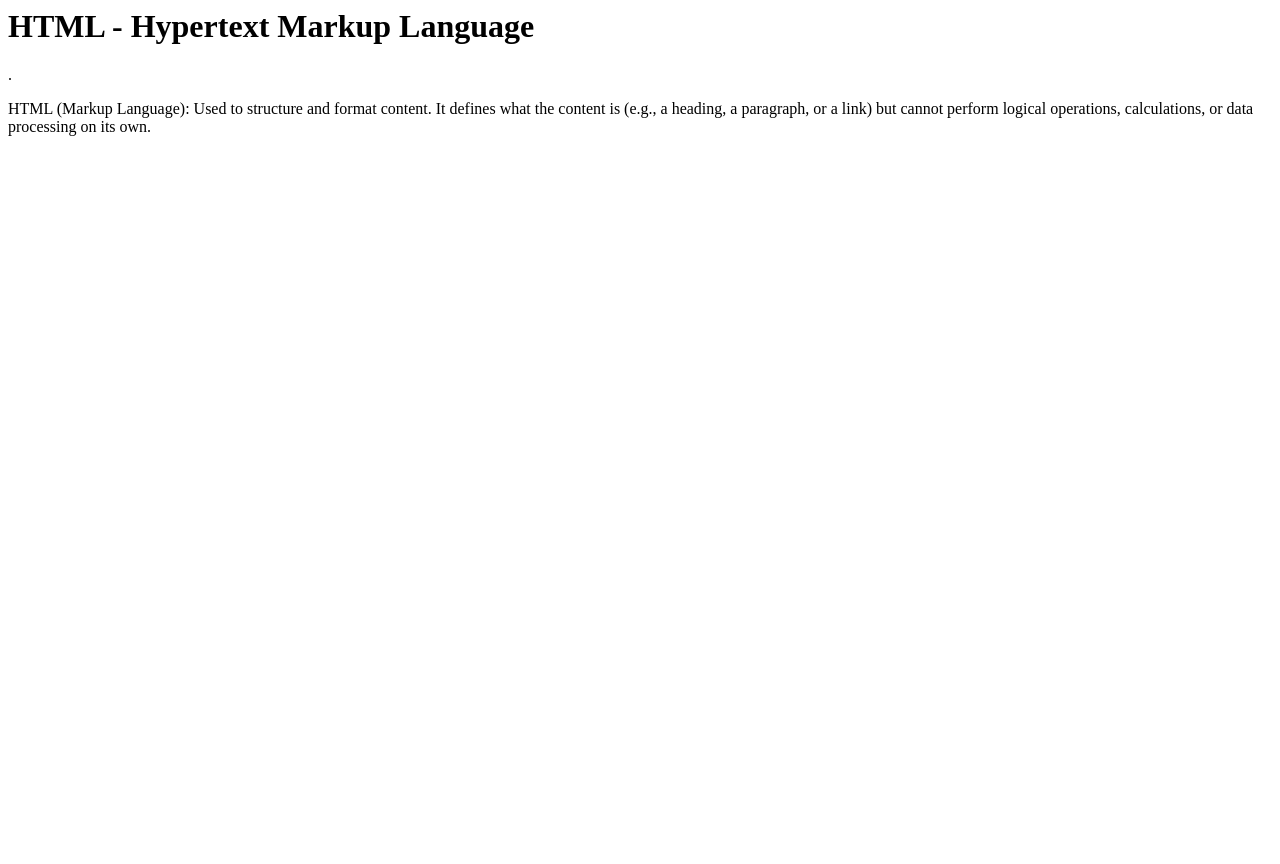
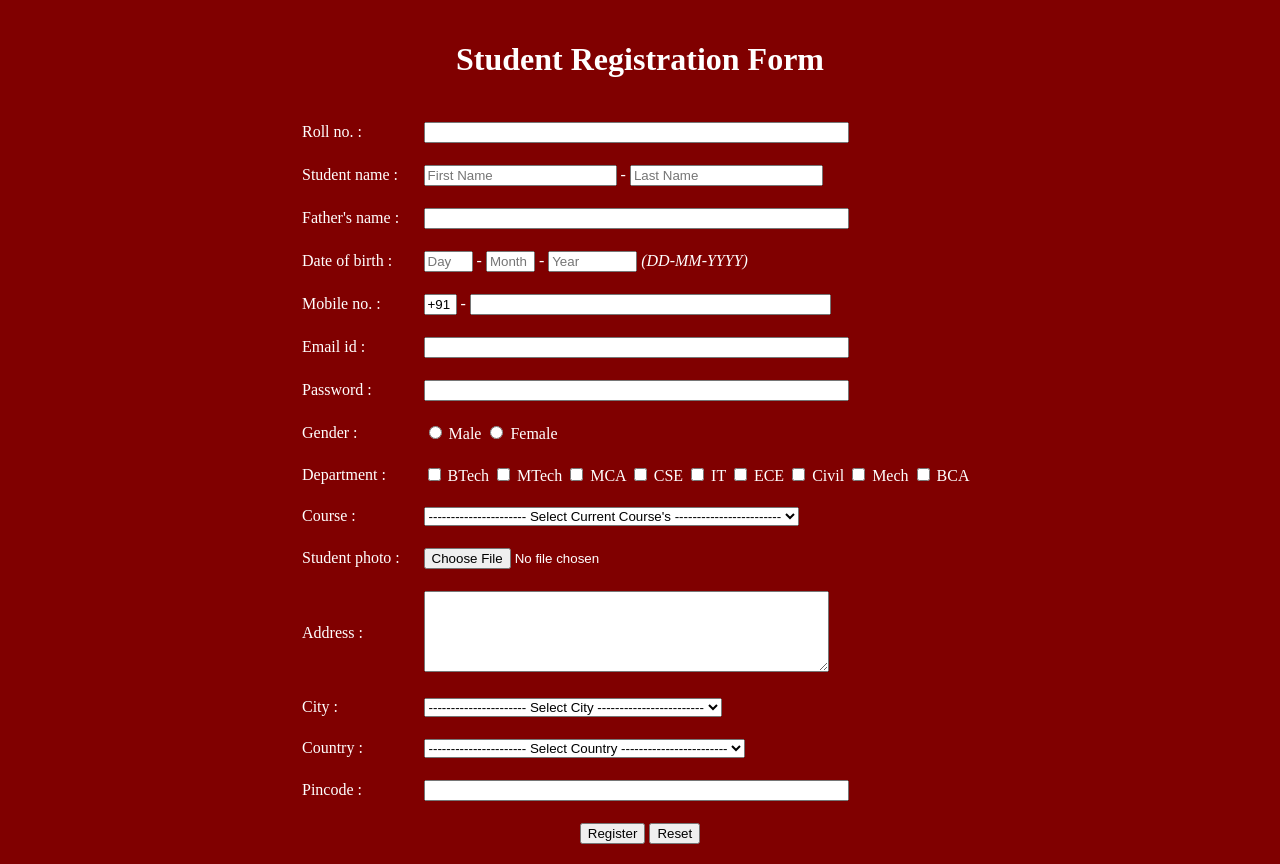
Before and after one commit to padmadarji/HTMLTutorial, a plain HTML site: page page1.html in a window 1280 px wide. Before the commit the page ends 800 px from the top, so only its background shows below. Drawn offline with Linux system fonts and the light colour scheme.

Commit message:
Update page1.html

```diff
--- a/page1.html
+++ b/page1.html
@@ -1,9 +1,155 @@
+<!DOCTYPE html>
 <html>
-  <head>
-    <title>
-    First H1TML Web Page
-  </title>
-  </head>
-  <h1>HTML - Hypertext Markup Language</h1>
- .<p>HTML (Markup Language): Used to structure and format content. It defines what the content is (e.g., a heading, a paragraph, or a link) but cannot perform logical operations, calculations, or data processing on its own.</p>
+
+<head>
+    <title>Student Registration Form</title>
+</head>
+
+<body bgcolor="#800000" text="#ffffff">
+
+    <form>
+        <table align="center" width="700" cellpadding="10">
+
+            <tr>
+                <td colspan="2" align="center">
+                    <h1>Student Registration Form</h1>
+                </td>
+            </tr>
+
+            <tr>
+                <td>Roll no. :</td>
+                <td><input type="text" size="50" /></td>
+            </tr>
+
+            <tr>
+                <td>Student name :</td>
+                <td>
+                    <input type="text" size="21" Placeholder="First Name" />
+                    -
+                    <input type="text" size="21" Placeholder="Last Name" />
+                </td>
+            </tr>
+
+            <tr>
+                <td>Father's name :</td>
+                <td><input type="text" size="50" /></td>
+            </tr>
+
+            <tr>
+                <td>Date of birth :</td>
+                <td>
+                    <input type="text" size="3" Placeholder="Day" /> -
+                    <input type="text" size="3" Placeholder="Month" /> -
+                    <input type="text" size="8" Placeholder="Year" />
+                    <i>(DD-MM-YYYY)</i>
+                </td>
+            </tr>
+
+            <tr>
+                <td>Mobile no. :</td>
+                <td>
+                    <input type="text" size="1" value="+91" /> -
+                    <input type="text" size="42" />
+                </td>
+            </tr>
+            <tr>
+                <td>Email id :</td>
+                <td><input type="text" size="50" /></td>
+            </tr>
+
+            <tr>
+                <td>Password :</td>
+                <td><input type="password" size="50" /></td>
+            </tr>
+
+            <tr>
+                <td>Gender :</td>
+                <td>
+                    <input type="radio" name="g" /> Male
+                    <input type="radio" name="g" /> Female
+                </td>
+            </tr>
+
+            <tr>
+                <td>Department :</td>
+                <td>
+                    <input type="checkbox" /> BTech
+                    <input type="checkbox" /> MTech
+                    <input type="checkbox" /> MCA
+                    <input type="checkbox" /> CSE
+                    <input type="checkbox" /> IT
+                    <input type="checkbox" /> ECE
+                    <input type="checkbox" /> Civil
+                    <input type="checkbox" /> Mech
+                    <input type="checkbox" /> BCA
+
+                </td>
+            </tr>
+
+            <tr>
+                <td>Course :</td>
+                <td><select>
+                        <option> ---------------------- Select Current Course's ------------------------ </option>
+                        <option>Python</option>
+                        <option>Node</option>
+                        <option>Java</option>
+                        <option>React</option>
+                        <option>PHP</option>
+                    </select>
+                </td>
+            </tr>
+
+            <tr>
+                <td>Student photo :</td>
+                <td><input type="file" /></td>
+            </tr>
+            <tr>
+                <td>Address :</td>
+                <td><textarea cols="48" rows="5"></textarea></td>
+            </tr>
+            <tr>
+                <td>City :</td>
+                <td> <select name="city" id="city">
+                        <option value=""> ---------------------- Select City ------------------------
+                        </option>
+                        <option value="Amdavad">Amdavad </option>
+                        <option value="Bhavanagar">Bhavanagar </option>
+                        <option value="Rajkot">Rajkot </option>
+                        <option value="Surat">Surat </option>
+                        <option value="Navsari">Navsari </option>
+                    </select>
+                </td>
+            </tr>
+            <tr>
+                <td>Country :</td>
+                <td>
+                    <select name="country" id="country">
+                        <option value=""> ---------------------- Select Country ------------------------
+                        </option>
+                        <option value="Bharat">Bharat </option>
+                        <option value="Canada">Canada </option>
+                        <option value="Japan">Japan </option>
+                        <option value="Russia">Russia </option>
+                        <option value="Austrailia">Australia </option>
+                    </select>
+                </td>
+            </tr>
+
+            <tr>
+                <td>Pincode :</td>
+                <td><input type="pincode" size="50" /></td>
+            </tr>
+
+            <tr>
+                <td colspan="2" align="center">
+                    <input type="submit" value="Register" />
+                    <input type="submit" name="reset" id="reset" value="Reset">
+                </td>
+            </tr>
+
+        </table>
+    </form>
+
+</body>
+
 </html>
```
